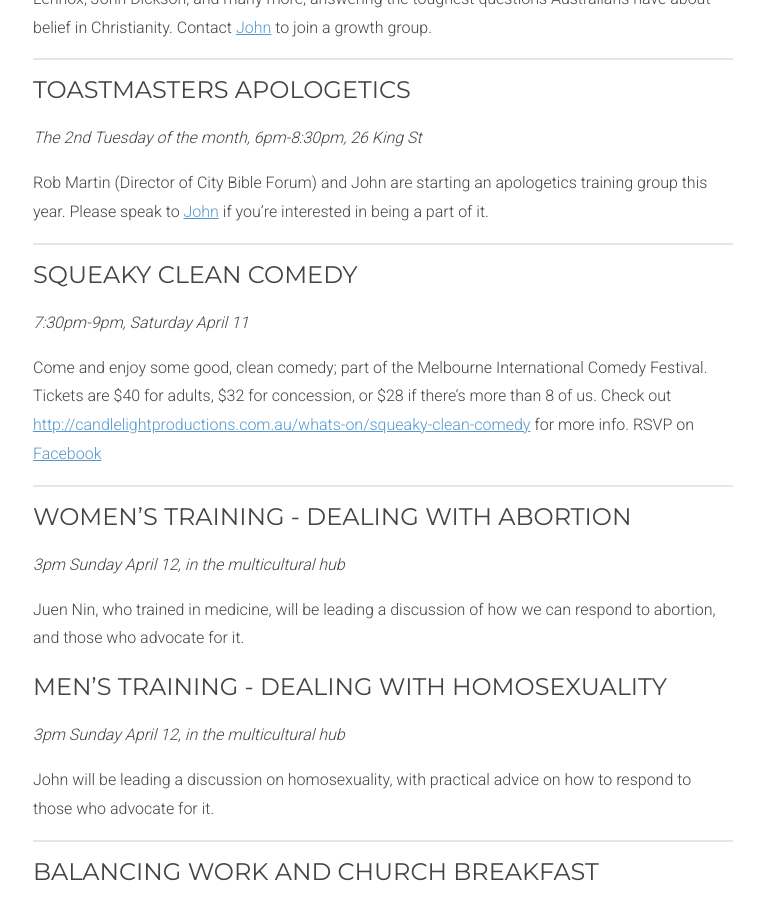
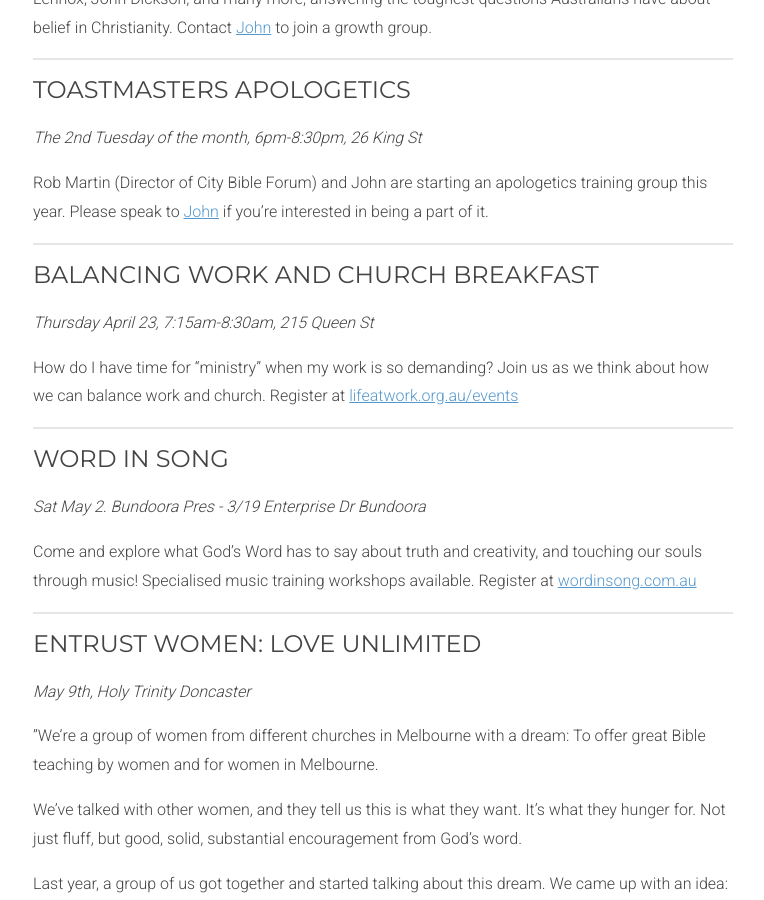
Before and after one commit to allanhortle/melbourneevangelicalchurch.com.au, a Jekyll site: the page built from index.markdown, in a window 1280 px wide and 900 px high, scrolled down 743 px. Shown: the whole window, without its empty margins (257-1021 px from the left). Built offline with Jekyll 4.4.1, drawn with Linux system fonts in a browser that asks for light colours; Markdown is read by kramdown in place of the engine named in the settings.

Commit message:
sunday updates

```diff
--- a/index.markdown
+++ b/index.markdown
@@ -23,24 +23,6 @@ Rob Martin (Director of City Bible Forum) and John are starting an apologetics t
 
 ***
 
-## Squeaky Clean Comedy
-_7:30pm-9pm, Saturday April 11_
-
-Come and enjoy some good, clean comedy; part of the Melbourne International Comedy Festival. Tickets are $40 for adults, $32 for concession, or $28 if there’s more than 8 of us. Check out [http://candlelightproductions.com.au/whats-on/squeaky-clean-comedy](http://candlelightproductions.com.au/whats-on/squeaky-clean-comedy) for more info. RSVP on [Facebook](www.facebook.com/events/754255954673172)
-
-***
-
-## Women’s Training - Dealing with Abortion
-_3pm Sunday April 12, in the multicultural hub_
-
-Juen Nin, who trained in medicine, will be leading a discussion of how we can respond to abortion, and those who advocate for it.
-
-## Men’s Training - Dealing with Homosexuality
-_3pm Sunday April 12, in the multicultural hub_
-
-John will be leading a discussion on homosexuality, with practical advice on how to respond to those who advocate for it.
-
-***
 
 ## Balancing Work And Church Breakfast
 _Thursday April 23, 7:15am-8:30am, 215 Queen St_
```
Also changed, not shown: _posts/2015/2015-04-12-isnt_gods_morality_might_makes_right.md (added, +28 -0 lines), _posts/2015/2015-04-12-psalm_77-a_platform_for_taking_your_fears_and_concerns_seriously-john_hudson.md (added, +9 -0 lines).
